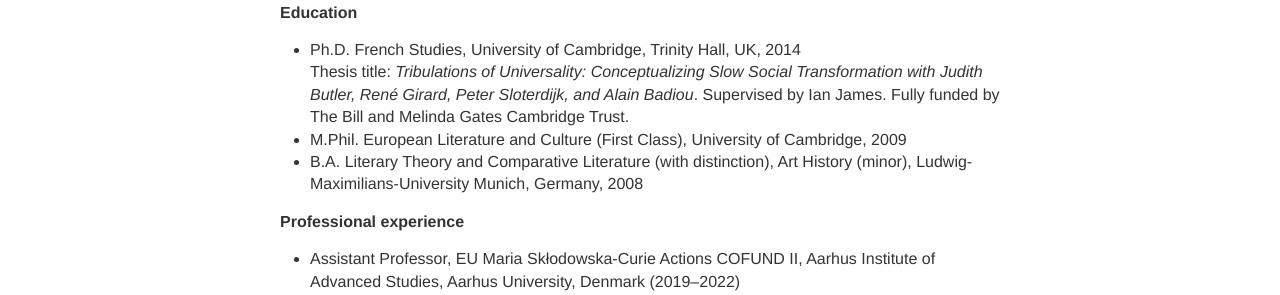
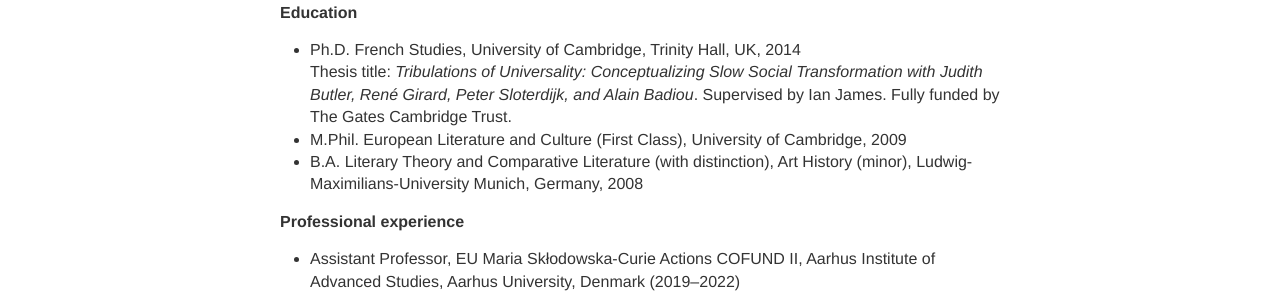
Before and after one commit to IJanicka/IJanicka.github.io, a Jekyll site: the page built from about.md, in a window 1280 px wide. Shown: the part 1165-1460 px from the top of the page. Built offline with Jekyll 4.4.1, drawn with Linux system fonts in a browser that asks for light colours.

Commit message:
Update about.md

```diff
--- a/about.md
+++ b/about.md
@@ -25,7 +25,7 @@
 
 **Education**<br>
 * Ph.D.	French Studies, University of Cambridge, Trinity Hall, UK, 2014<br>
-Thesis title: *Tribulations of Universality: Conceptualizing Slow Social Transformation with Judith Butler, René Girard, Peter Sloterdijk, and Alain Badiou*. Supervised by Ian James. Fully funded by The Bill and Melinda Gates Cambridge Trust.<br>
+Thesis title: *Tribulations of Universality: Conceptualizing Slow Social Transformation with Judith Butler, René Girard, Peter Sloterdijk, and Alain Badiou*. Supervised by Ian James. Fully funded by The Gates Cambridge Trust.<br>
 * M.Phil.	European Literature and Culture (First Class), University of Cambridge, 2009<br>
 * B.A.	Literary Theory and Comparative Literature (with distinction), Art History (minor), Ludwig-Maximilians-University Munich, Germany, 2008<br>
 
```
